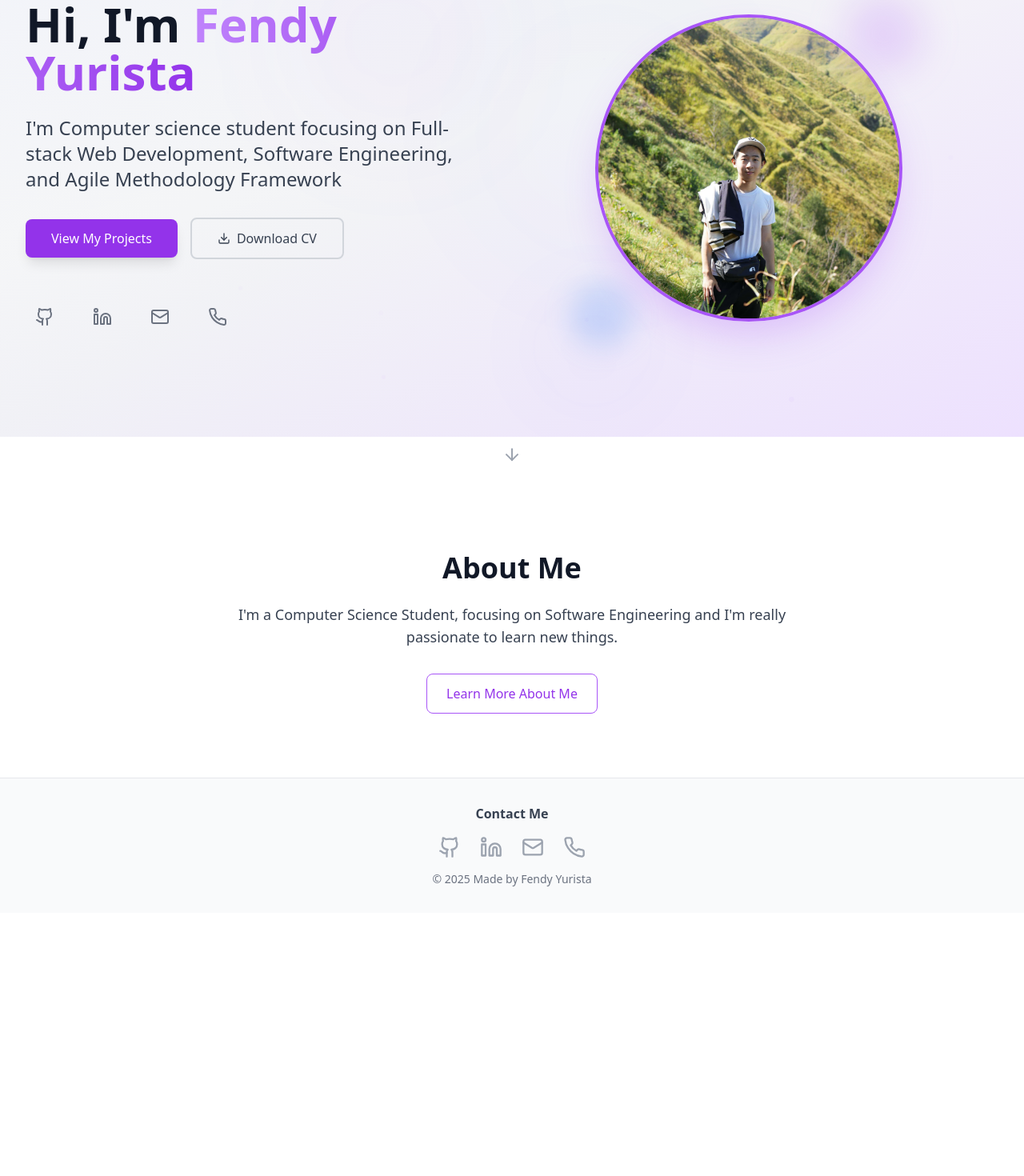
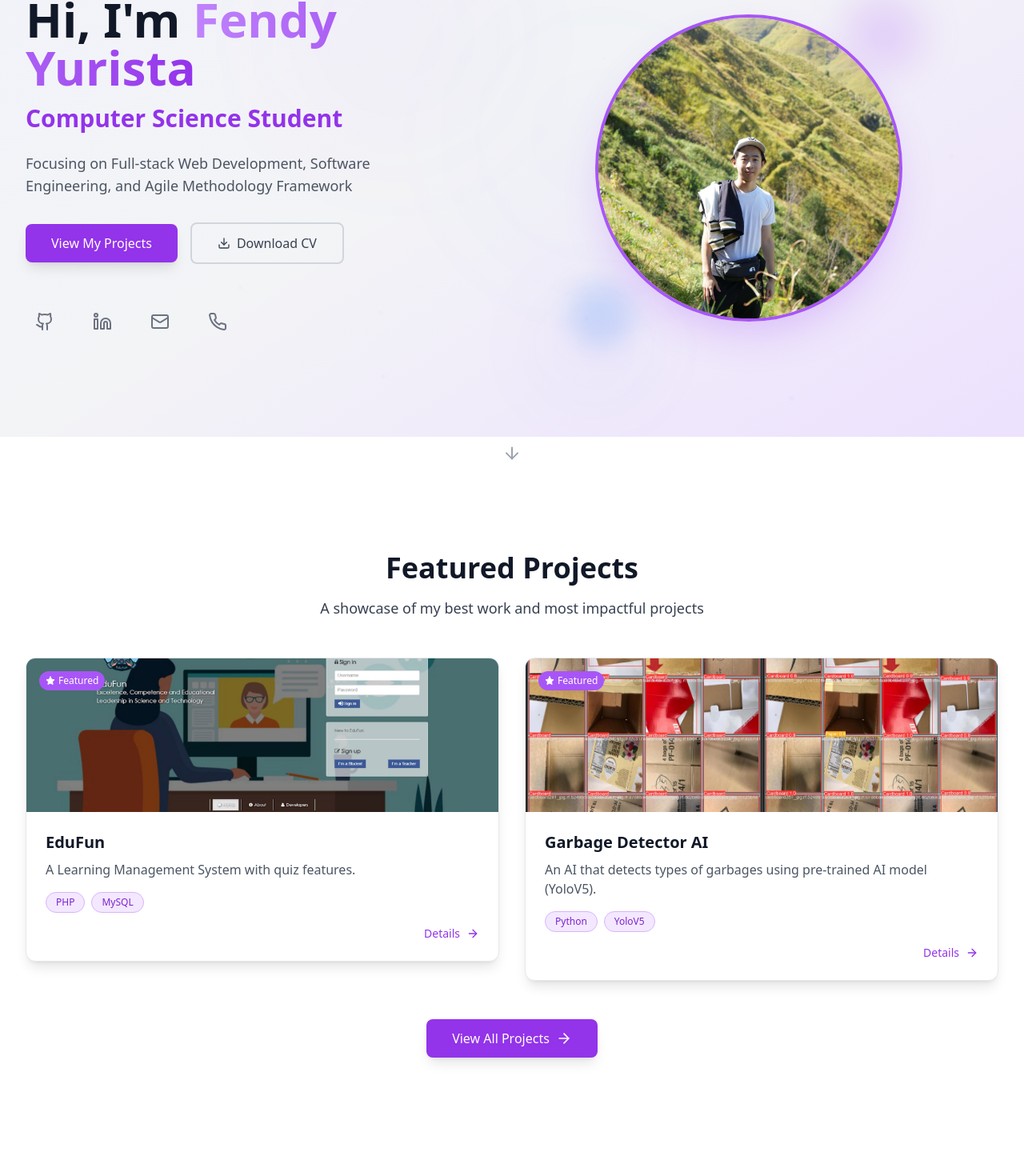
Before and after one commit to FendyY28/PortfolioWeb, a React (Vite) app: page / in a window 1280 px wide. Shown: the part 254-1724 px from the top of the page at 80% size. Before the commit the page ends 1395 px from the top, so only its background shows below. Built offline with nearby package versions, Linux system fonts and the light colour scheme.

Commit message:
Updated home page (Added featured projects)

```diff
--- a/src/data/portfolio.ts
+++ b/src/data/portfolio.ts
@@ -57,7 +57,7 @@ Developed using PHP, MySQL, and designed with Figma, EduFun provides a scalable
   {
     id: '2',
     title: 'Garbage Detector AI',
-    description: 'A trained AI that detects types of garbages using pre-trained AI model (YoloV5).',
+    description: 'An AI that detects types of garbages using pre-trained AI model (YoloV5).',
     imageUrl: '/assets/images/GarbageDetectionAI.png',
     images: [
       '/assets/images/GarbageDetectionAI.png',
--- a/src/pages/Home.tsx
+++ b/src/pages/Home.tsx
@@ -1,7 +1,9 @@
 import React from 'react';
 import { motion } from 'framer-motion';
-import { ArrowDown, Download, Github, Linkedin, Mail, Phone } from 'lucide-react';
+import { ArrowDown, Download, Github, Linkedin, Mail, Phone, ArrowRight } from 'lucide-react';
 import { Link } from 'react-router-dom';
+import { projects } from '../data/portfolio';
+import ProjectCard from '../components/UI/ProjectCard';
 
 const Home: React.FC = () => {
   const scrollToNext = () => {
@@ -29,7 +31,7 @@ const Home: React.FC = () => {
                 initial={{ opacity: 0, y: 20 }}
                 animate={{ opacity: 1, y: 0 }}
                 transition={{ duration: 0.8, delay: 0.3 }}
-                className="text-4xl md:text-6xl font-bold text-gray-900 dark:text-white mb-6"
+                className="text-4xl md:text-6xl font-bold text-gray-900 dark:text-white mb-4"
               >
                 Hi, I'm{' '}
                 <span className="bg-gradient-to-r from-purple-400 to-purple-600 bg-clip-text text-transparent">
@@ -37,14 +39,24 @@ const Home: React.FC = () => {
                 </span>
               </motion.h1>
 
+              {/* Title */}
+              <motion.h2
+                initial={{ opacity: 0, y: 20 }}
+                animate={{ opacity: 1, y: 0 }}
+                transition={{ duration: 0.8, delay: 0.35 }}
+                className="text-2xl md:text-3xl font-semibold text-purple-600 dark:text-purple-400 mb-6"
+              >
+                Computer Science Student
+              </motion.h2>
+
               {/* Subtitle */}
               <motion.p
                 initial={{ opacity: 0, y: 20 }}
                 animate={{ opacity: 1, y: 0 }}
                 transition={{ duration: 0.8, delay: 0.4 }}
-                className="text-xl md:text-2xl text-gray-700 dark:text-gray-300 mb-8"
+                className="text-base md:text-lg text-gray-600 dark:text-gray-400 mb-8"
               >
-                I'm Computer science student focusing on Full-stack Web Development, Software Engineering, and Agile Methodology Framework
+                Focusing on Full-stack Web Development, Software Engineering, and Agile Methodology Framework
               </motion.p>
 
               {/* CTA Buttons */}
@@ -141,6 +153,50 @@ const Home: React.FC = () => {
         </div>
       </section>
 
+      {/* Featured Projects Section */}
+      <section className="py-20 relative">
+        <div className="max-w-7xl mx-auto px-4 sm:px-6 lg:px-8">
+          <motion.div
+            initial={{ opacity: 0, y: 30 }}
+            whileInView={{ opacity: 1, y: 0 }}
+            viewport={{ once: true }}
+            transition={{ duration: 0.8 }}
+            className="text-center mb-12"
+          >
+            <h2 className="text-3xl md:text-4xl font-bold text-gray-900 dark:text-white mb-4">
+              Featured Projects
+            </h2>
+            <p className="text-lg text-gray-700 dark:text-gray-300 max-w-3xl mx-auto">
+              A showcase of my best work and most impactful projects
+            </p>
+          </motion.div>
+
+          <div className="grid md:grid-cols-2 gap-8 mb-12">
+            {projects
+              .filter(project => project.featured)
+              .map((project, index) => (
+                <ProjectCard key={project.id} project={project} index={index} />
+              ))}
+          </div>
+
+          <motion.div
+            initial={{ opacity: 0, y: 20 }}
+            whileInView={{ opacity: 1, y: 0 }}
+            viewport={{ once: true }}
+            transition={{ duration: 0.8, delay: 0.3 }}
+            className="text-center"
+          >
+            <Link
+              to="/projects"
+              className="inline-flex items-center px-8 py-3 bg-purple-600 text-white rounded-lg font-medium hover:bg-purple-700 transition-colors duration-200 shadow-lg hover:shadow-xl hover:shadow-purple-500/25 space-x-2"
+            >
+              <span>View All Projects</span>
+              <ArrowRight className="w-5 h-5" />
+            </Link>
+          </motion.div>
+        </div>
+      </section>
+
       {/* Quick About Section */}
       <section className="py-20 relative">
         <div className="max-w-7xl mx-auto px-4 sm:px-6 lg:px-8">
```
